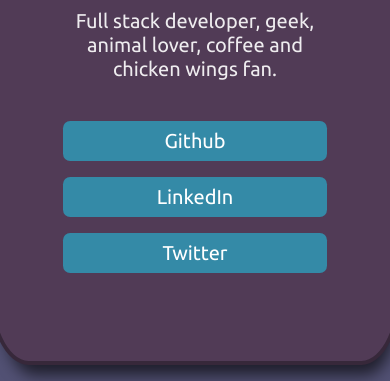
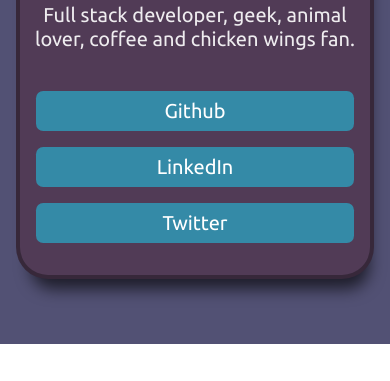
Before and after one commit to Foorasteroo/foorasteroo.github.io, a plain HTML site: page index.html in a window 390 px wide. Shown: the part 500-881 px from the top of the page. After the commit the page ends 844 px from the top, so only its background shows below. Drawn offline with Linux system fonts and the light colour scheme.

Commit message:
updated some viewports and margins

```diff
--- a/style.css
+++ b/style.css
@@ -4,6 +4,7 @@
     --blue-munsell: #348aa7ff;
     --ultra-violet: #513b56ff; /* 525174ff */
     --english-violet: #525174ff; /* 513b56ff */
+    --sm: max-width: 420px
     box-sizing: border-box;
     margin: 0;
     padding: 0;
@@ -39,7 +40,7 @@ body {
     background-color: var(--ultra-violet);
     border: 4px solid #00000052;
     box-shadow: 5px 20px 1rem -10px #000000a3;
-    border-radius: 10%;
+    border-radius: 2rem;
 }
 
 .avatar {
@@ -47,6 +48,7 @@ body {
     justify-content: center;
     align-items: center;
 }
+
 .avatar img {
     border-radius: 50%;
     object-fit: cover;
@@ -67,13 +69,6 @@ body {
     margin: 2rem 0 1rem;
 }
 
-@media screen and (max-width: 420px) {
-    .social-bar {
-        flex-direction: column;
-        text-align: center;
-    }
-}
-
 .link {
     text-decoration: none;
     background-color: var(--blue-munsell);
@@ -91,3 +86,15 @@ body {
 p {
     text-align: center;
 }
+
+
+@media screen and (max-width: 420px) {
+    .box {
+        padding: 0.5rem;
+
+    }
+    .social-bar {
+        flex-direction: column;
+        text-align: center;
+    }
+}
```
